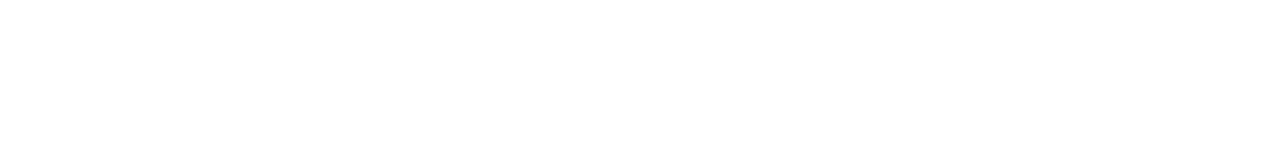
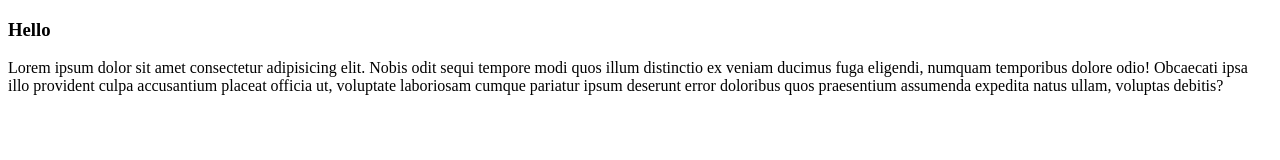
Before and after one commit to MoShuaib/TandBfile, a plain HTML site: page about.html in a window 1280 px wide. Drawn offline with Linux system fonts and the light colour scheme.

Commit message:
Added a headind and a paragraph

```diff
--- a/about.html
+++ b/about.html
@@ -7,6 +7,7 @@
     <title>Document</title>
 </head>
 <body>
-
+    <h3>Hello</h3>
+    <p>Lorem ipsum dolor sit amet consectetur adipisicing elit. Nobis odit sequi tempore modi quos illum distinctio ex veniam ducimus fuga eligendi, numquam temporibus dolore odio! Obcaecati ipsa illo provident culpa accusantium placeat officia ut, voluptate laboriosam cumque pariatur ipsum deserunt error doloribus quos praesentium assumenda expedita natus ullam, voluptas debitis?</p>
 </body>
 </html>
```
